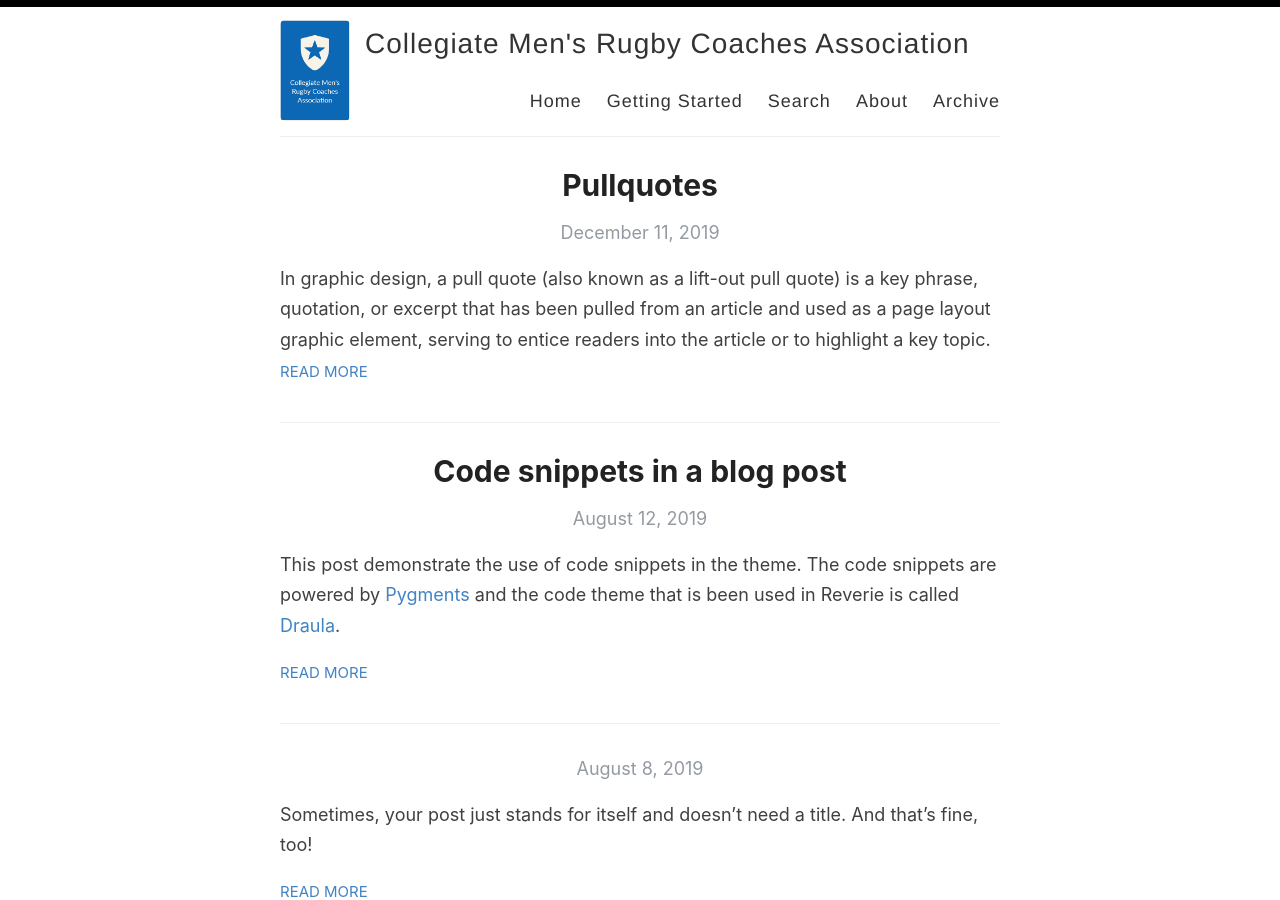
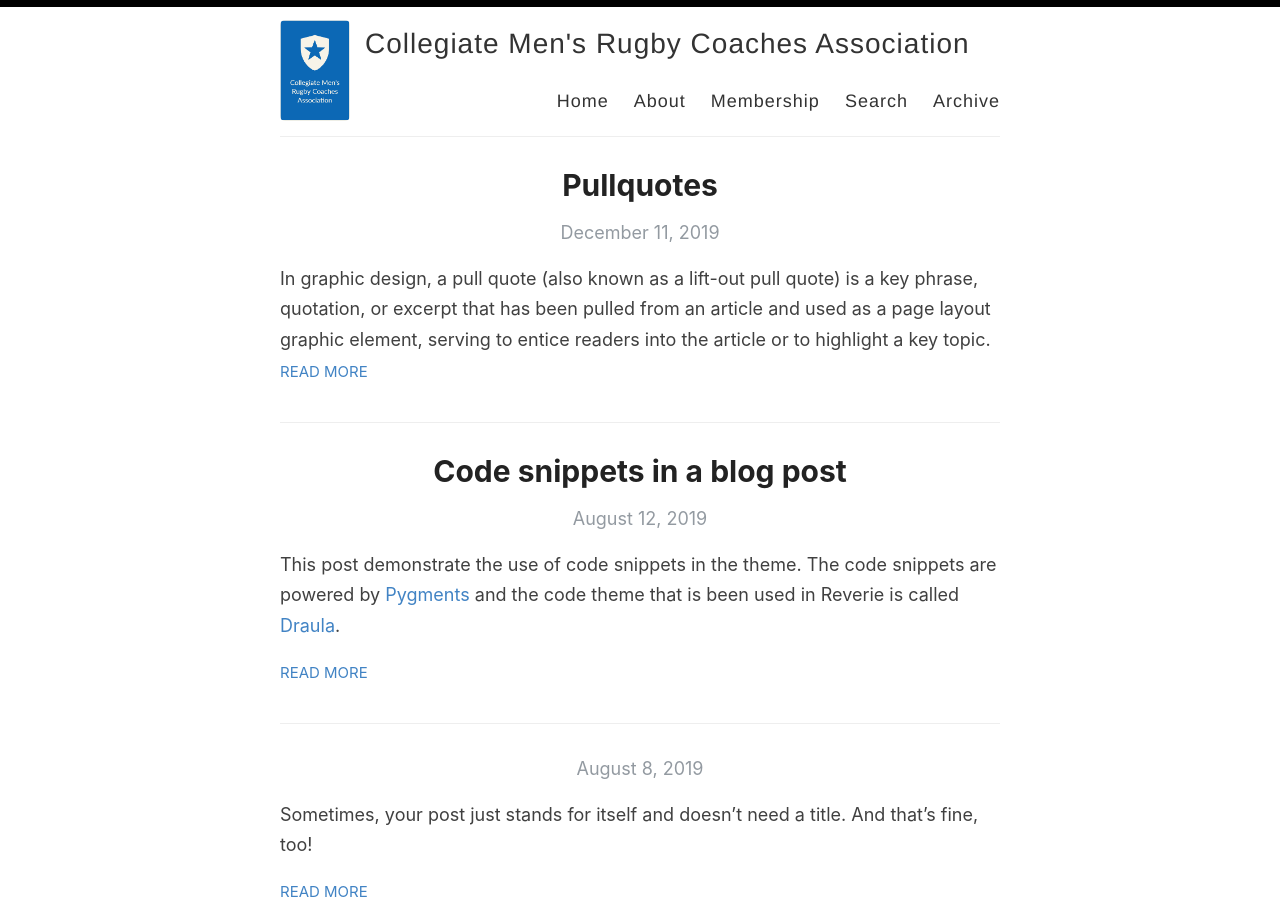
Before and after one commit to collegerugbycoaches/web, a Jekyll site: the page built from index.html, in a window 1280 px wide and 900 px high. Built offline with Jekyll 4.4.1, drawn with Linux system fonts in a browser that asks for light colours; the list of posts is cut into pages by our own code.

Commit message:
Update default.html

```diff
--- a/_layouts/default.html
+++ b/_layouts/default.html
@@ -29,9 +29,9 @@
 
             <nav>
               <a href="{{ site.baseurl }}/">Home</a>
-              <a href="{{ site.baseurl }}/getting-started">Getting Started</a>
+              <a href="{{ site.baseurl }}/about">About</a>
+              <a href="{{ site.baseurl }}/membership">Membership</a>
               <a href="{{ site.baseurl }}/search">Search</a>
-              <a href="{{ site.baseurl }}/about">About</a>
               <a href="{{ site.baseurl }}/archive">Archive</a>
             </nav>
           </header>
```
